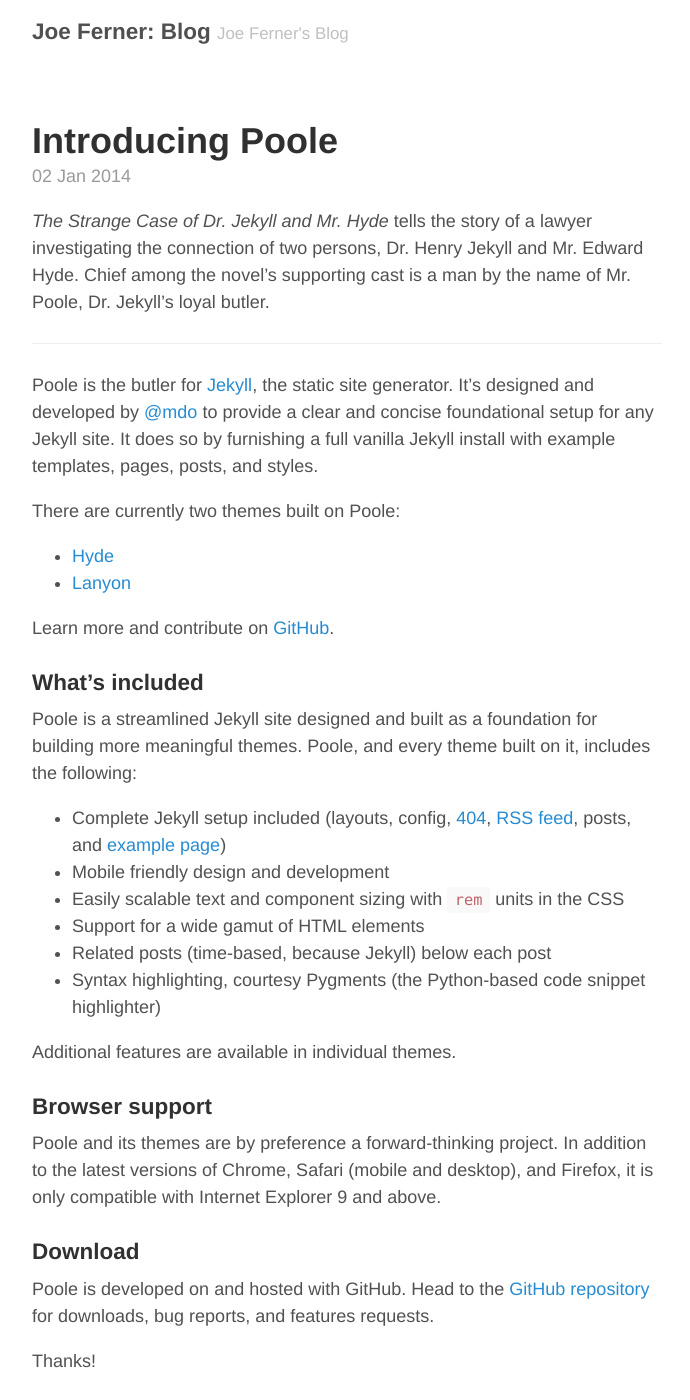
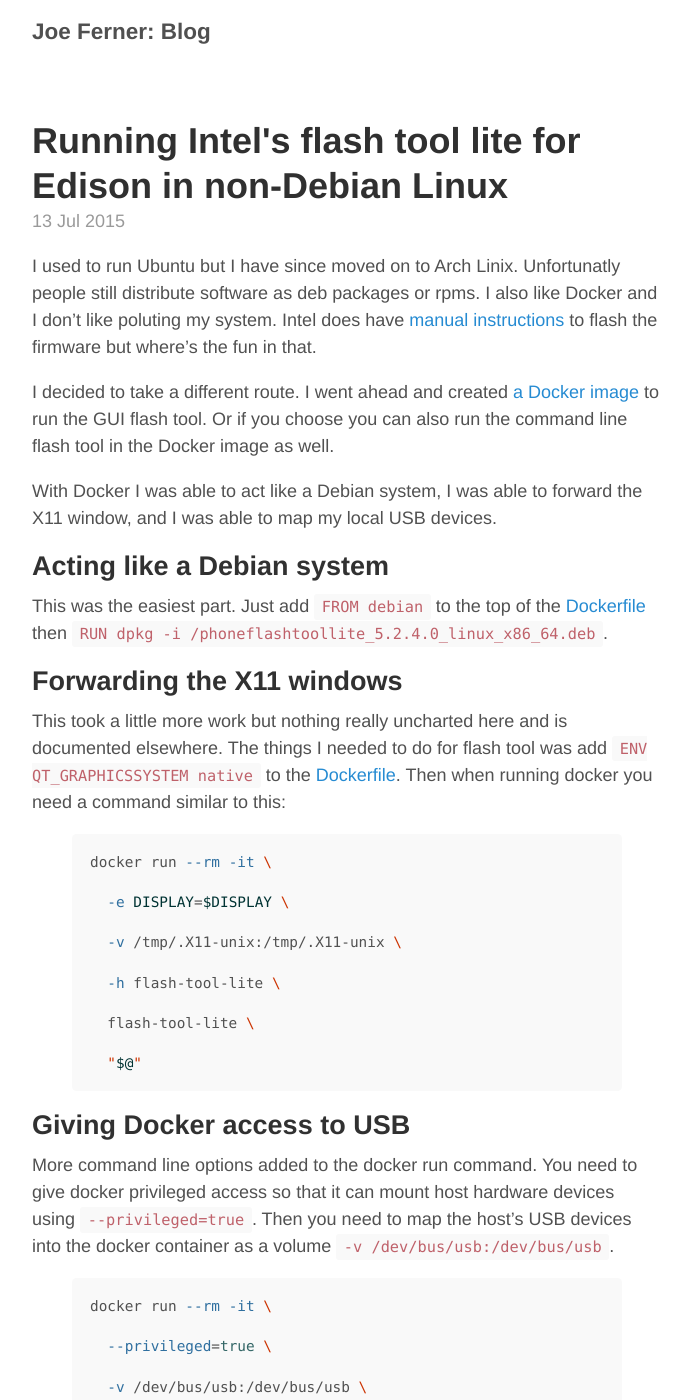
Before and after one commit to joeferner/joeferner.github.io, a Jekyll site: the page built from index.html, in a window 1280 px wide and 1400 px high. Shown: the whole window, without its empty margins (293-983 px from the left). Built offline with Jekyll 4.4.1, drawn with Linux system fonts in a browser that asks for light colours; the list of posts is cut into pages by our own code; some of the changed text lies outside the part shown.

Commit message:
first post

```diff
--- a/_config.yml
+++ b/_config.yml
@@ -6,7 +6,7 @@
 
 # Setup
 title:               "Joe Ferner: Blog"
-tagline:             "Joe Ferner's Blog"
+tagline:             ""
 url:                 "http://joeferner.github.io/"
 paginate:            1
 baseurl:             ""
--- a/_posts/2014-01-02-introducing-poole.md
+++ /dev/null
@@ -1,40 +0,0 @@
----
-layout: post
-title: Introducing Poole
----
-
-*The Strange Case of Dr. Jekyll and Mr. Hyde* tells the story of a lawyer investigating the connection of two persons, Dr. Henry Jekyll and Mr. Edward Hyde. Chief among the novel's supporting cast is a man by the name of Mr. Poole, Dr. Jekyll's loyal butler.
-
------
-
-Poole is the butler for [Jekyll](http://jekyllrb.com), the static site generator. It's designed and developed by [@mdo](https://twitter.com/mdo) to provide a clear and concise foundational setup for any Jekyll site. It does so by furnishing a full vanilla Jekyll install with example templates, pages, posts, and styles.
-
-There are currently two themes built on Poole:
-
-* [Hyde](http://hyde.getpoole.com)
-* [Lanyon](http://lanyon.getpoole.com)
-
-Learn more and contribute on [GitHub](https://github.com/poole).
-
-### What's included
-
-Poole is a streamlined Jekyll site designed and built as a foundation for building more meaningful themes. Poole, and every theme built on it, includes the following:
-
-* Complete Jekyll setup included (layouts, config, [404]({{ site.baseurl }}/404.html), [RSS feed]({{ site.baseurl }}/atom.xml), posts, and [example page]({{ site.baseurl }}/about))
-* Mobile friendly design and development
-* Easily scalable text and component sizing with `rem` units in the CSS
-* Support for a wide gamut of HTML elements
-* Related posts (time-based, because Jekyll) below each post
-* Syntax highlighting, courtesy Pygments (the Python-based code snippet highlighter)
-
-Additional features are available in individual themes.
-
-### Browser support
-
-Poole and its themes are by preference a forward-thinking project. In addition to the latest versions of Chrome, Safari (mobile and desktop), and Firefox, it is only compatible with Internet Explorer 9 and above.
-
-### Download
-
-Poole is developed on and hosted with GitHub. Head to the <a href="https://github.com/poole/poole">GitHub repository</a> for downloads, bug reports, and features requests.
-
-Thanks!
--- /dev/null
+++ b/_posts/2015-07-13-intel-flash-tool-lite-linux.md
@@ -0,0 +1,61 @@
+---
+layout: post
+title: Running Intel's flash tool lite for Edison in non-Debian Linux
+---
+
+I used to run Ubuntu but I have since moved on to Arch Linix. Unfortunatly people still distribute
+software as deb packages or rpms. I also like Docker and I don't like poluting my system. Intel
+does have [manual instructions](https://software.intel.com/en-us/flashing-firmware-on-your-intel-edison-board-linux)
+to flash the firmware but where's the fun in that.
+
+I decided to take a different route. I went ahead and created
+[a Docker image](https://github.com/joeferner/docker-flash-tool-lite) to run the GUI flash tool.
+Or if you choose you can also run the command line flash tool in the Docker image as well.
+
+With Docker I was able to act like a Debian system, I was able to forward the X11 window, and I was
+able to map my local USB devices.
+
+## Acting like a Debian system
+
+This was the easiest part. Just add `FROM debian` to the top of the
+[Dockerfile](https://github.com/joeferner/docker-flash-tool-lite/blob/master/Dockerfile) then
+`RUN dpkg -i /phoneflashtoollite_5.2.4.0_linux_x86_64.deb`.
+
+## Forwarding the X11 windows
+
+This took a little more work but nothing really uncharted here and is documented elsewhere. The things
+I needed to do for flash tool was add `ENV QT_GRAPHICSSYSTEM native` to the
+[Dockerfile](https://github.com/joeferner/docker-flash-tool-lite/blob/master/Dockerfile). Then when running
+docker you need a command similar to this:
+
+{% highlight bash %}
+docker run --rm -it \
+  -e DISPLAY=$DISPLAY \
+  -v /tmp/.X11-unix:/tmp/.X11-unix \
+  -h flash-tool-lite \
+  flash-tool-lite \
+  "$@"
+{% endhighlight %}
+
+## Giving Docker access to USB
+
+More command line options added to the docker run command. You need to give docker privileged access
+so that it can mount host hardware devices using `--privileged=true`. Then you need to map the host's
+USB devices into the docker container as a volume `-v /dev/bus/usb:/dev/bus/usb`.
+
+{% highlight bash %}
+docker run --rm -it \
+  --privileged=true \
+  -v /dev/bus/usb:/dev/bus/usb \
+  -h flash-tool-lite \
+  flash-tool-lite \
+  "$@"
+{% endhighlight %}
+
+## Conclusion
+
+That's about it. You can view all the code here [docker-flash-tool-lite](https://github.com/joeferner/docker-flash-tool-lite). Finally here are some screen shots.
+
+![Flash in progress]({{ site.url }}public/2015-07-13-intel-flash-tool-lite-linux/flash-in-progress.png)
+
+![Flash success]({{ site.url }}public/2015-07-13-intel-flash-tool-lite-linux/flash-success.png)
--- a/about.md
+++ b/about.md
@@ -3,28 +3,5 @@
 title: About
 ---
 
-<p class="message">
-  Hey there! This page is included as an example. Feel free to customize it for your own use upon downloading. Carry on!
-</p>
-
-In the novel, *The Strange Case of Dr. Jekyll and Mr. Hyde*, Mr. Poole is Dr. Jekyll's virtuous and loyal butler. Similarly, Poole is an upstanding and effective butler that helps you build Jekyll themes. It's made by [@mdo](https://twitter.com/mdo).
-
-There are currently two themes built on Poole:
-
-* [Hyde](http://hyde.getpoole.com)
-* [Lanyon](http://lanyon.getpoole.com)
-
-Learn more and contribute on [GitHub](https://github.com/poole).
-
-## Setup
-
-Some fun facts about the setup of this project include:
-
-* Built for [Jekyll](http://jekyllrb.com)
-* Developed on GitHub and hosted for free on [GitHub Pages](https://pages.github.com)
-* Coded with [Sublime Text 2](http://sublimetext.com), an amazing code editor
-* Designed and developed while listening to music like [Blood Bros Trilogy](https://soundcloud.com/maddecent/sets/blood-bros-series)
-
-Have questions or suggestions? Feel free to [open an issue on GitHub](https://github.com/poole/poole/issues/new) or [ask me on Twitter](https://twitter.com/mdo).
-
-Thanks for reading!
+I am a software devloper and have been working professionally for over 15 years. My hobbies include
+computers and electronics.
```
Also changed, not shown: _posts/2013-12-31-whats-jekyll.md (deleted, +0 -10 lines), _posts/2014-01-01-example-content.md (deleted, +0 -169 lines), public/2015-07-13-intel-flash-tool-lite-linux/flash-in-progress.png (added), public/2015-07-13-intel-flash-tool-lite-linux/flash-success.png (added).
